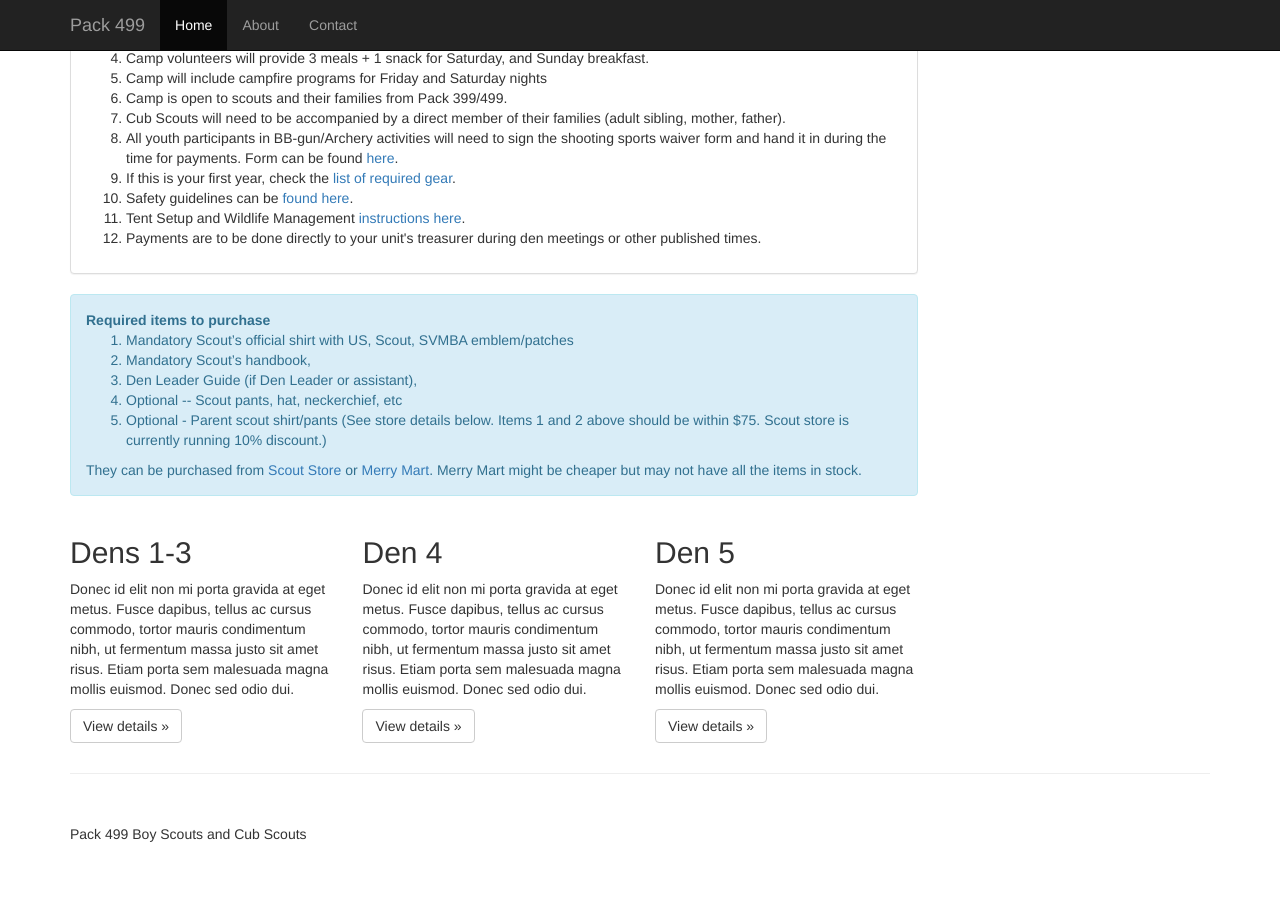
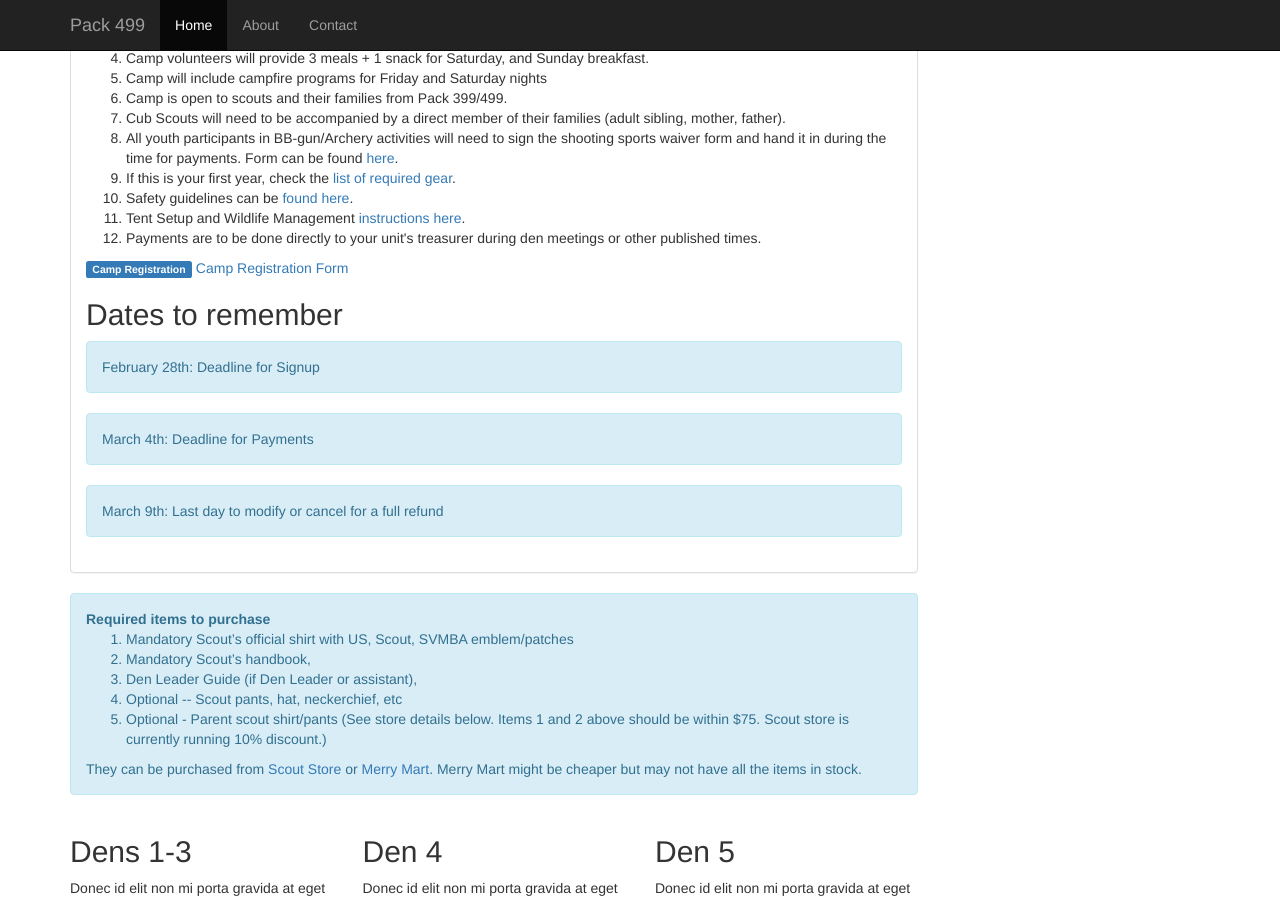
Before and after one commit to scout499/scout499.github.io, a Jekyll site: the page built from index.html, in a window 1280 px wide and 900 px high, scrolled down 407 px. Built offline with Jekyll 4.4.1, drawn with Linux system fonts in a browser that asks for light colours; nearby versions of some CDN libraries; Markdown is read by kramdown in place of the engine named in the settings.

Commit message:
Update index.html

```diff
--- a/index.html
+++ b/index.html
@@ -26,6 +26,23 @@ layout: default
       <li>Tent Setup and Wildlife Management <a href="https://docs.google.com/document/d/1T2UpSRRzljZQj878WKHOn2f8wXpMO2Ihsr0S5csxUBc">instructions here</a>.</li>
       <li>Payments are to be done directly to your unit's treasurer during den meetings or other published times.</li>
     </ol>
+
+    <span class="label label-primary">Camp Registration</span>
+
+    <a href="http://goo.gl/forms/Juil0f9ns3">Camp Registration Form</a>
+
+    <h2>Dates to remember</h2>
+    <div class="alert alert-info" role="alert">
+      February 28th: Deadline for Signup
+    </div>
+
+    <div class="alert alert-info" role="alert">
+      March  4th: Deadline for Payments
+    </div>
+
+    <div class="alert alert-info" role="alert">
+      March  9th: Last day to modify or cancel for a full refund
+    </div>
   </div>
 </div>
 
```
